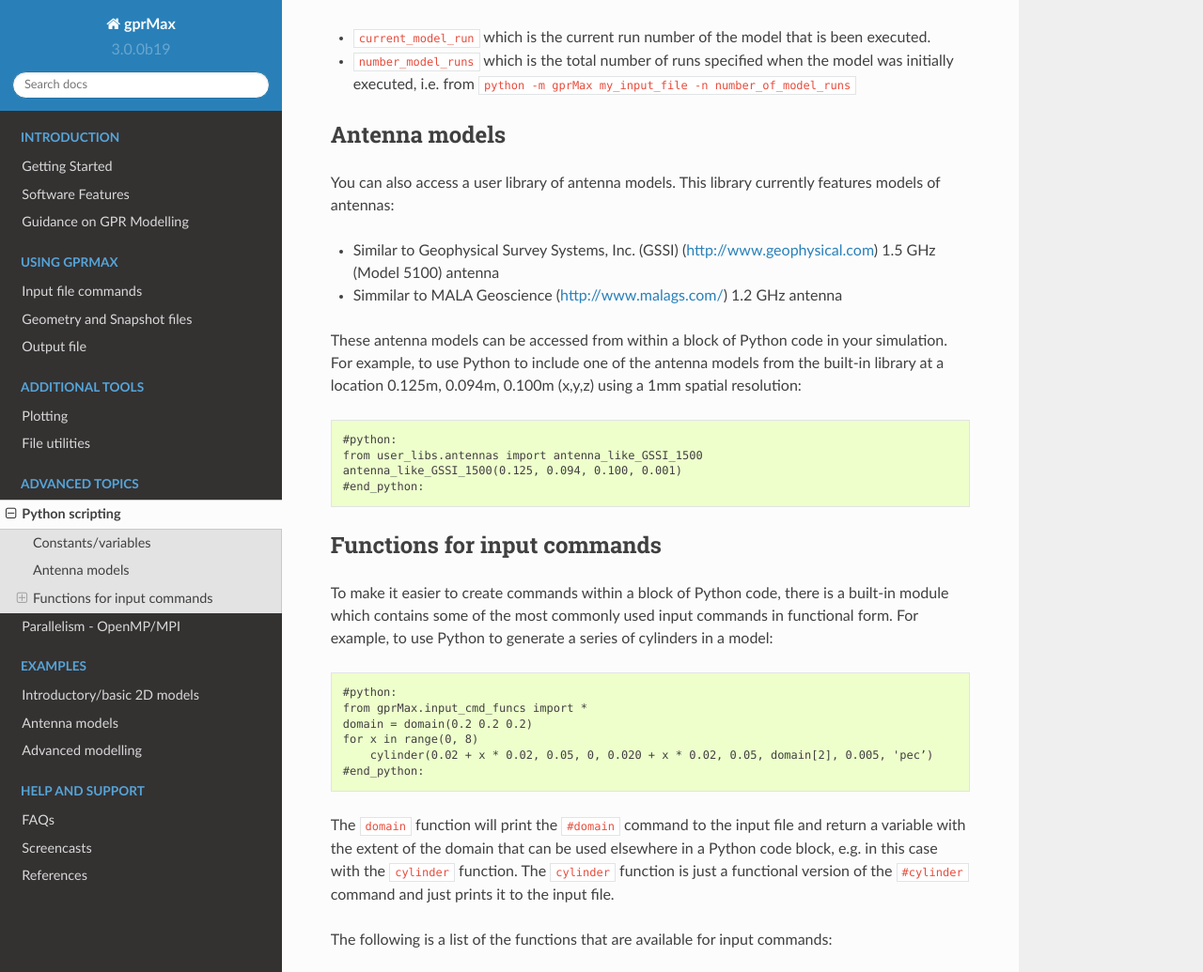
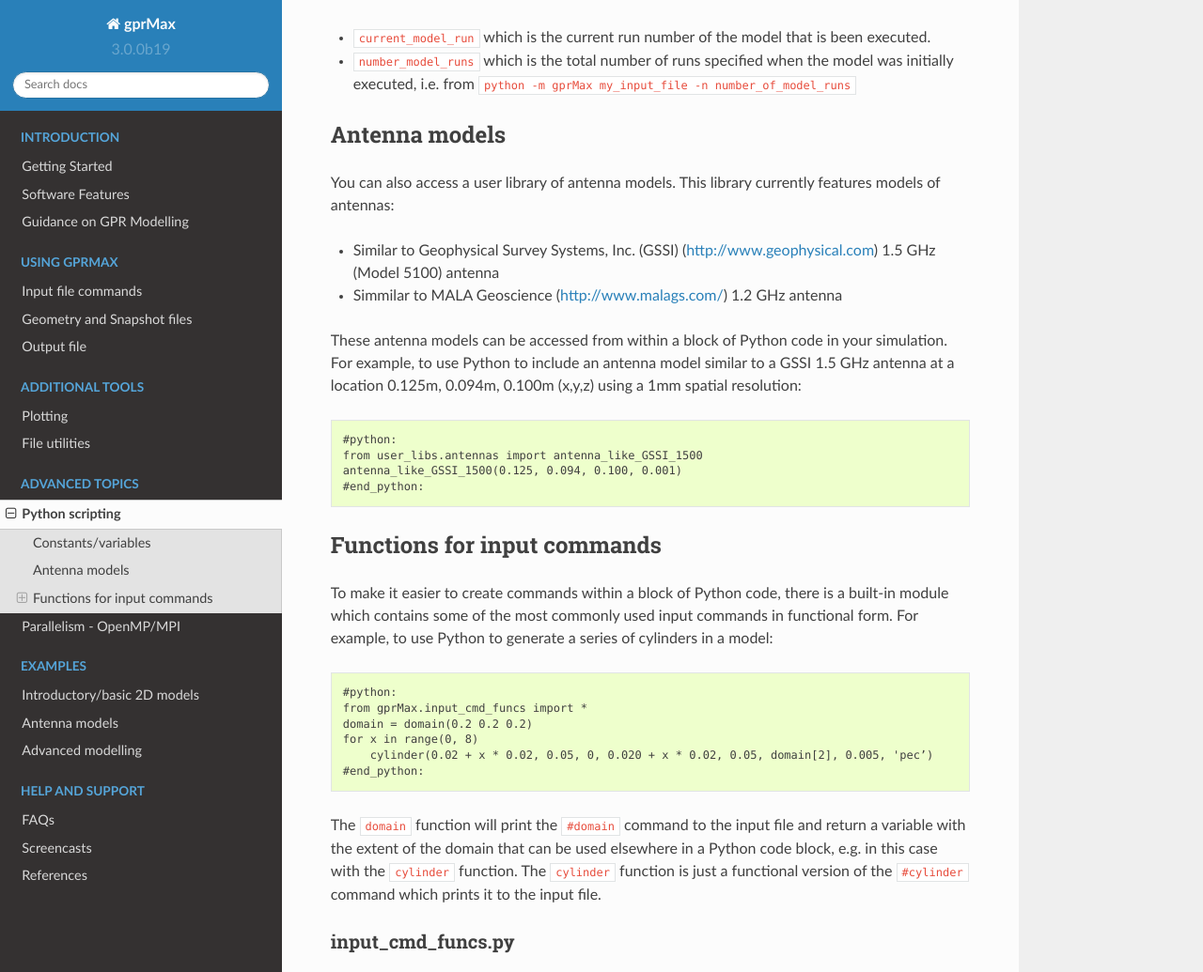
Before and after one commit to gprMax/gprMax, a Sphinx documentation site: the page built from docs/source/python_scripting.rst, in a window 1280 px wide and 1400 px high, scrolled down 577 px, cut to the strip 0-1035 px from the top of the window. Shown: the whole strip at 94% size. Built offline with Sphinx 7.4.7 and the Read the Docs theme 2.0.0, drawn with Linux system fonts in a browser that asks for light colours.

Commit message:
Updated text for functional commands module.

```diff
--- a/docs/source/index.rst
+++ b/docs/source/index.rst
@@ -30,7 +30,7 @@
     :maxdepth: 2
     :caption: Advanced topics
 
-    python-scripting
+    python_scripting
     openmp_mpi
 
 .. toctree::
--- a/docs/source/python-scripting.rst
+++ b/docs/source/python_scripting.rst
@@ -29,7 +29,7 @@
 * Similar to Geophysical Survey Systems, Inc. (GSSI) (http://www.geophysical.com) 1.5 GHz (Model 5100) antenna
 * Simmilar to MALA Geoscience (http://www.malags.com/) 1.2 GHz antenna
 
-These antenna models can be accessed from within a block of Python code in your simulation. For example, to use Python to include one of the antenna models from the built-in library at a location 0.125m, 0.094m, 0.100m (x,y,z) using a 1mm spatial resolution:
+These antenna models can be accessed from within a block of Python code in your simulation. For example, to use Python to include an antenna model similar to a GSSI 1.5 GHz antenna at a location 0.125m, 0.094m, 0.100m (x,y,z) using a 1mm spatial resolution:
 
 .. code-block:: none
 
@@ -52,9 +52,7 @@
         cylinder(0.02 + x * 0.02, 0.05, 0, 0.020 + x * 0.02, 0.05, domain[2], 0.005, 'pec’)
     #end_python:
 
-The ``domain`` function will print the ``#domain`` command to the input file and return a variable with the extent of the domain that can be used elsewhere in a Python code block, e.g. in this case with the ``cylinder`` function. The ``cylinder`` function is just a functional version of the ``#cylinder`` command and just prints it to the input file.
-
-The following is a list of the functions that are available for input commands:
+The ``domain`` function will print the ``#domain`` command to the input file and return a variable with the extent of the domain that can be used elsewhere in a Python code block, e.g. in this case with the ``cylinder`` function. The ``cylinder`` function is just a functional version of the ``#cylinder`` command which prints it to the input file.
 
 input_cmd_funcs.py
 ------------------
```
Also changed, not shown: 1 other file.
